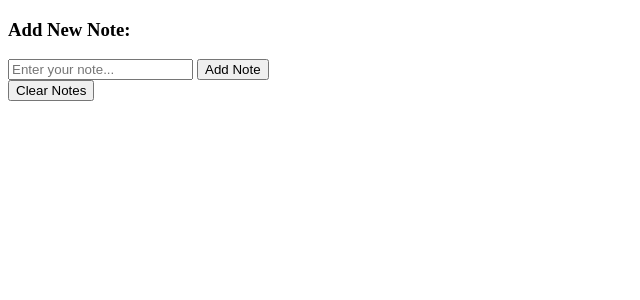
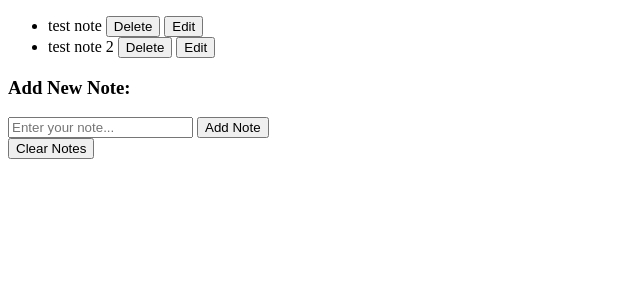
Before and after one commit to Hrishirt/Note-Taker, a Flask app: page / in a window 1280 px wide. Shown: the top 300 px of the page, without its empty margins (0-640 px from the left). Run offline with Flask 3, Linux system fonts and the light colour scheme.

Commit message:
Added SQL database and configured delete to work with it

```diff
--- a/main.py
+++ b/main.py
@@ -1,7 +1,14 @@
 from flask import Flask, render_template, request, redirect, url_for
 from markupsafe import escape
+from flask_sqlalchemy import SQLAlchemy
 
 app = Flask(__name__)
+
+app.config['SQLALCHEMY_DATABASE_URI'] = 'sqlite:///notes.db'
+app.config['SQLALCHEMY_TRACK_MODIFICATIONS'] = False
+db = SQLAlchemy(app)
+
+
 print(app.url_map)
 '''
 @app.route('/')
@@ -9,6 +16,17 @@ def helloworld():
     notes = ["Study MathAcademy", "Finish basic notes app", "Eat Dinner"]
     return render_template('notes.html', notes=notes)
 '''
+
+class Note(db.Model):
+    id = db.Column(db.Integer, primary_key=True)
+    content = db.Column(db.String(200), nullable=False)
+
+    def __repr__(self):
+        return f'<Note {self.id}: {self.content[:20]}...>'
+
+with app.app_context():
+    db.create_all()
+
 @app.route("/hello")
 def hello():
     name = request.args.get("name", "Flask")
@@ -21,19 +39,25 @@ def noteform():
 '''
 
 notes = []
+
+
 @app.route('/', methods =['POST', 'GET'])
 def noteTake():
     if request.method == 'POST':
         note = request.form['text']
         if note:
             notes.append(note)
+            db.session.add(Note(content=note))
+            db.session.commit()
         return redirect(url_for('noteTake'))
-    return render_template('form.html', notes=notes)
+    allNotes = Note.query.all()
+    print(allNotes)
+    return render_template('form.html', notes=allNotes)
 
 @app.route('/delete/<int:i>', methods=['POST'], endpoint="delete_note")
 def delete_note(i):
-    if 0 <= i < len(notes):
-        notes.pop(i)
+    Note.query.filter_by(id=i).delete()
+    db.session.commit()
     return redirect(url_for('noteTake'))
 
 @app.route('/edit/<int:i>', methods=['GET', 'POST'], endpoint="edit_note")
--- a/templates/form.html
+++ b/templates/form.html
@@ -10,11 +10,11 @@
     <ul>
         {% for note in notes %}
         <li>
-            {{ note }}
-            <form action="{{ url_for('delete_note', i=loop.index0) }}" method="POST" style="display: inline;">
+            {{ note.content }}
+            <form action="{{ url_for('delete_note', i=note.id) }}" method="POST" style="display: inline;">
                 <button type="submit">Delete</button>
             </form>
-             <form action="{{ url_for('edit_note', i=loop.index0) }}" method="GET" style="display: inline;">
+             <form action="{{ url_for('edit_note', i=note.id) }}" method="GET" style="display: inline;">
                 <button type="Submit">Edit</button>
             </form>
         </li>
```
Also changed, not shown: instance/notes.db (added).
